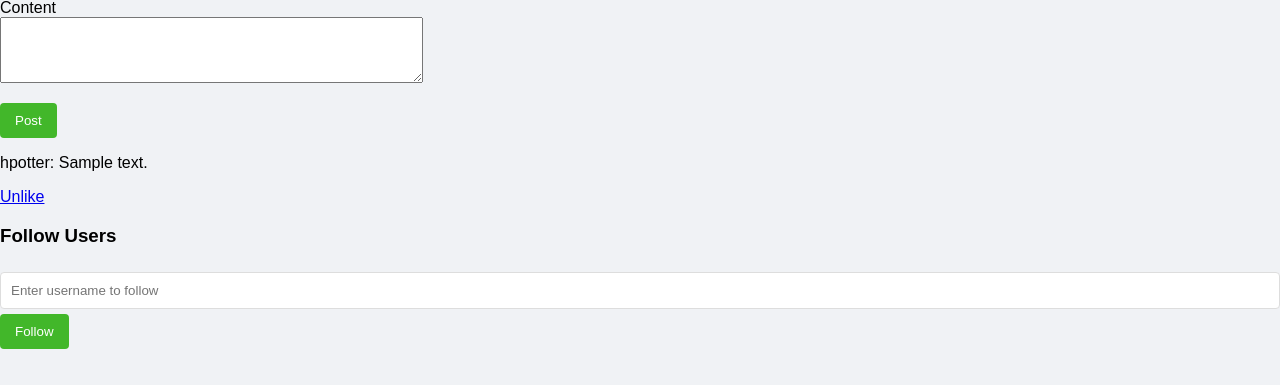
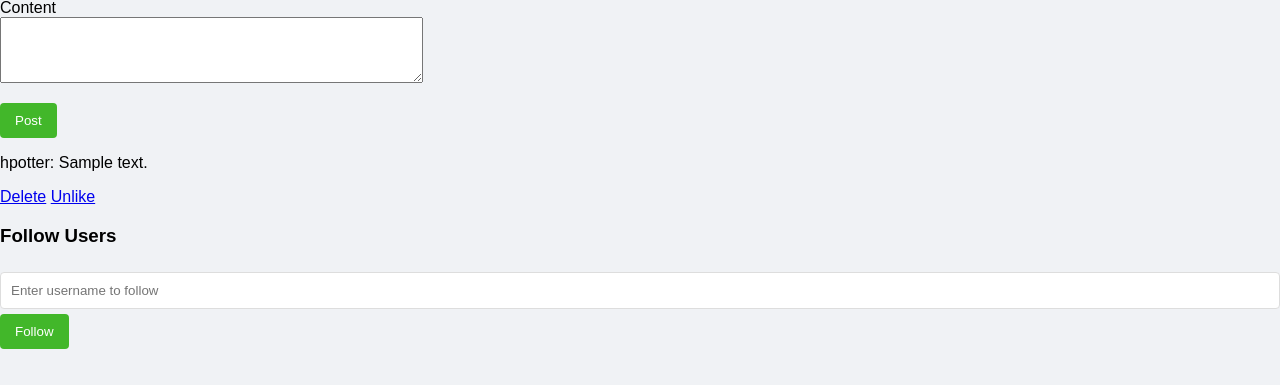
Before and after one commit to c7harry/CSE-106-Final-Project, a Flask app: page /home in a window 1280 px wide. Shown: the part 167-552 px from the top of the page. Run offline with Flask 3, Linux system fonts and the light colour scheme; a user stored in the database is signed in; tables that the repository leaves empty hold one stand-in row (values such as "Sample post").

Commit message:
added ability to delete posts

```diff
--- a/app.py
+++ b/app.py
@@ -1,7 +1,7 @@
 from flask import Flask, render_template, url_for, redirect, flash, request
 from flask_login import LoginManager, login_user, current_user, logout_user, login_required
 from forms import RegistrationForm, LoginForm, PostForm
-from models import User, Post, db, Follow
+from models import User,Like, Post, db, Follow
 from werkzeug.security import generate_password_hash, check_password_hash
 from datetime import datetime
 
@@ -125,6 +125,20 @@ def unlike_post(post_id):
     flash('You unliked a post.')
     return redirect(url_for('index'))
 
+@app.route('/delete_post/<int:post_id>')
+@login_required
+def delete_post(post_id):
+    post = Post.query.get_or_404(post_id)
+    if post.author.id != current_user.id:
+        flash('You cannot delete this post.', 'danger')
+        return redirect(url_for('home'))
+    # Delete all likes associated with the post
+    Like.query.filter_by(post_id=post_id).delete()
+    db.session.delete(post)
+    db.session.commit()
+    flash('Your post has been deleted.', 'success')
+    return redirect(url_for('home'))
+
 if __name__ == '__main__':
     with app.app_context():
         db.create_all()
--- a/templates/home.html
+++ b/templates/home.html
@@ -26,6 +26,12 @@
     {% for post in posts %}
         <div>
             <p>{{ post.author.username }}: {{ post.content }}</p>
+
+            <!-- Delete button -->
+            {% if post.author.id == current_user.id %}
+            <a href="{{ url_for('delete_post', post_id=post.id) }}">Delete</a>
+            {% endif %}
+
             <!-- Like/Unlike button -->
             {% if current_user.is_authenticated %}
                 {% if current_user.has_liked_post(post) %}
```
Also changed, not shown: instance/social_media.db.
